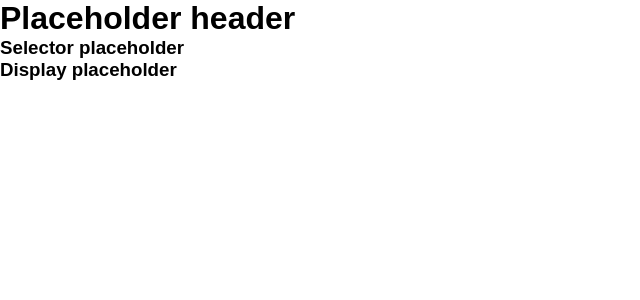
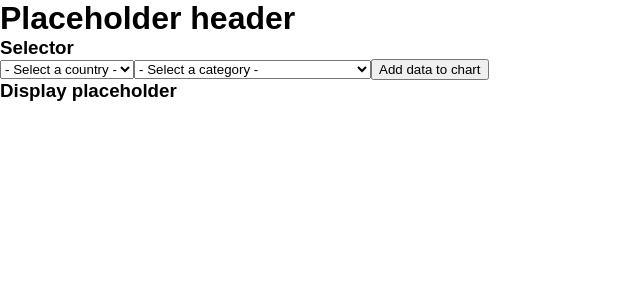
Before and after one commit to l-ohman/te-sample-app, a React app: page / in a window 1280 px wide. Shown: the top 300 px of the page, without its empty margins (0-640 px from the left). Built offline with nearby package versions, Linux system fonts and the light colour scheme.

Commit message:
Ability to select a country and indicator

```diff
--- /dev/null
+++ b/availableQueries.json
@@ -0,0 +1,99 @@
+{
+    "countries": [
+        "Mexico",
+        "New Zealand",
+        "Sweden",
+        "Thailand"
+    ],
+    "indicators": [
+        "Balance of Trade",
+        "Banks Balance Sheet",
+        "Business Confidence",
+        "Capacity Utilization",
+        "Car Registrations",
+        "Central Bank Balance Sheet",
+        "Changes in Inventories",
+        "Competitiveness Index",
+        "Competitiveness Rank",
+        "Consumer Confidence",
+        "Consumer Price Index CPI",
+        "Consumer Spending",
+        "Core Consumer Prices",
+        "Core Inflation Rate",
+        "Coronavirus Cases",
+        "Coronavirus Deaths",
+        "Corporate Tax Rate",
+        "Corruption Index",
+        "Corruption Rank",
+        "CPI Housing Utilities",
+        "CPI Transportation",
+        "Credit Rating",
+        "Currency",
+        "Current Account",
+        "Current Account to GDP",
+        "Deposit Interest Rate",
+        "Employed Persons",
+        "Export Prices",
+        "Exports",
+        "External Debt",
+        "Fiscal Expenditure",
+        "Food Inflation",
+        "Foreign Direct Investment",
+        "Foreign Exchange Reserves",
+        "Full Year GDP Growth",
+        "Gasoline Prices",
+        "GDP",
+        "GDP Annual Growth Rate",
+        "GDP Constant Prices",
+        "GDP from Agriculture",
+        "GDP from Construction",
+        "GDP from Manufacturing",
+        "GDP from Mining",
+        "GDP from Public Administration",
+        "GDP from Transport",
+        "GDP from Utilities",
+        "GDP Growth Rate",
+        "GDP per Capita",
+        "GDP per Capita PPP",
+        "Government Bond 10Y",
+        "Government Budget",
+        "Government Budget Value",
+        "Government Debt to GDP",
+        "Government Revenues",
+        "Government Spending",
+        "Gross Fixed Capital Formation",
+        "Households Debt to GDP",
+        "Import Prices",
+        "Imports",
+        "Industrial Production",
+        "Inflation Rate",
+        "Inflation Rate MoM",
+        "Interest Rate",
+        "IP Addresses",
+        "Labour Costs",
+        "Loans to Private Sector",
+        "Manufacturing PMI",
+        "Military Expenditure",
+        "Money Supply M0",
+        "Money Supply M1",
+        "Money Supply M3",
+        "Personal Income Tax Rate",
+        "Population",
+        "Producer Prices",
+        "Producer Prices Change",
+        "Productivity",
+        "Retail Sales YoY",
+        "Sales Tax Rate",
+        "Social Security Rate",
+        "Social Security Rate For Companies",
+        "Social Security Rate For Employees",
+        "Stock Market",
+        "Temperature",
+        "Terms of Trade",
+        "Terrorism Index",
+        "Unemployed Persons",
+        "Unemployment Rate",
+        "Wages",
+        "Wages in Manufacturing"
+    ]
+}
--- a/package.json
+++ b/package.json
@@ -23,7 +23,6 @@
     "react-redux": "^8.0.4",
     "react-router-dom": "^6.4.3",
     "redux-logger": "^3.0.6",
-    "swr": "^2.0.0",
     "tradingeconomics": "^2.1.0",
     "volleyball": "^1.5.1",
     "webpack-cli": "^4.10.0"
--- a/src/App.js
+++ b/src/App.js
@@ -1,34 +1,9 @@
 import React from "react";
-import axios from "axios";
-import useSWR from "swr";
-import { useDispatch } from "react-redux";
 // components / redux
 import { Error, Loading, Display, Selector } from "./components";
 import { addData } from "./store/data";
 
-const fetcher = (url) => axios.get(url).then((res) => res.data);
-
 export default function App() {
-  // const dispatch = useDispatch();
-  // const { data, error, isLoading } = useSWR("/api/data", fetcher);
-
-  // React.useEffect(() => {
-  //   if (!isLoading && !error) {
-  //     dispatch(addData(data));
-  //   }
-  // }, [data]);
-
-  // if (isLoading) {
-  //   return <Loading />;
-  // } else if (error) {
-  //   return <Error />;
-  // } else {
-  //   return (
-  //     <div>
-  //       <h2>Data successfully loaded</h2>
-  //     </div>
-  //   );
-  // }
   return (
       <div>
         <h1>Placeholder header</h1>
--- a/src/components/Display.js
+++ b/src/components/Display.js
@@ -1,5 +1,6 @@
 import React from "react";
 
+// graph/chart to display the data specified by the user
 export default function Display() {
   return <h3>Display placeholder</h3>;
 }
--- a/src/components/Selector.js
+++ b/src/components/Selector.js
@@ -1,5 +1,44 @@
 import React from "react";
+import { fetchData } from "../store/data";
+import queries from "../../availableQueries.json";
 
+// dropdown selection for countries/indicators
 export default function Selector() {
-  return <h3>Selector placeholder</h3>;
+  const [country, selectCountry] = React.useState("");
+  const [indicator, selectIndicator] = React.useState("");
+
+  const handleChange = (e) => {
+    if (e.target.name === "country") {
+      selectCountry(e.target.value);
+    } else {
+      selectIndicator(e.target.value);
+    }
+  };
+
+  const handleClick = () => {
+    // console.log(`Indicator: ${indicator} | Country: ${country}`);
+    if (country && indicator) {
+      console.log(`Querying for ${indicator} of ${country}`);
+    }
+  };
+
+  return (
+    <div>
+      <h3>Selector</h3>
+      <select name="country" onChange={handleChange} value={country}>
+        <option value="">- Select a country -</option>
+        {queries.countries.map((country, idx) => (
+          <option value={country} key={idx}>{country}</option>
+        ))}
+      </select>
+
+      <select name="indicator" onChange={handleChange} value={indicator}>
+        <option value="">- Select a category -</option>
+        {queries.indicators.map((category, idx) => (
+          <option value={category} key={idx}>{category}</option>
+        ))}
+      </select>
+      <button onClick={handleClick}>Add data to chart</button>
+    </div>
+  );
 }
--- a/src/components/index.js
+++ b/src/components/index.js
@@ -3,4 +3,4 @@ import Loading from "./Loading";
 import Display from "./Display";
 import Selector from "./Selector";
 
-export { Error, Loading, Display, Selector};
+export { Error, Loading, Display, Selector };
--- a/src/store/data.js
+++ b/src/store/data.js
@@ -1,16 +1,27 @@
 import { createSlice } from "@reduxjs/toolkit";
 import axios from "axios";
 
-// just using general 'data' until i have a specific idea of what data is needed
 const data = createSlice({
   name: "data",
   initialState: [],
   reducers: {
     addData: (state, action) => {
-      return state[action.payload.country][action.payload.category] = action.payload.data;
+      const data = action.payload;
+      state[data.country][data.indicator] = data.data;
+      return state;
     },
   },
 });
 
 export default data.reducer;
-export const { addData } = data.actions;
+
+const { addData } = data.actions;
+export const fetchData = (country, indicator) => async (dispatch) => {
+  const data = await axios.get(`/api/${country}/${indicator}`);
+
+  if (Object.keys(data).length > 0) {
+    addData(data);
+  } else {
+    console.error("Unable to fetch any data");
+  }
+};
```
Also changed, not shown: indicatorList.json (deleted, +0 -91 lines), 1 other file (tests, documents, lock files or other folders).
